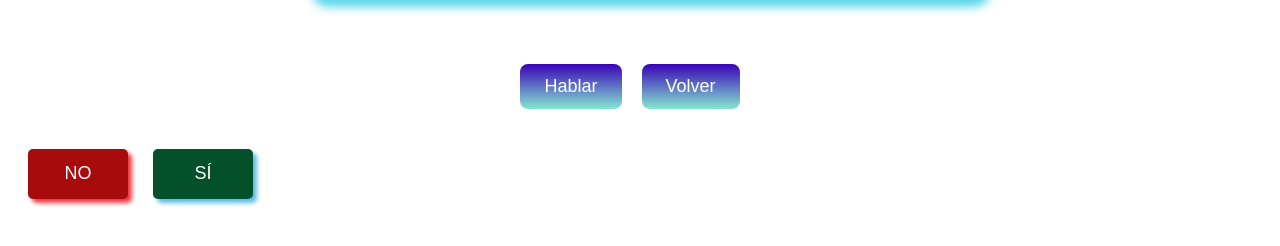
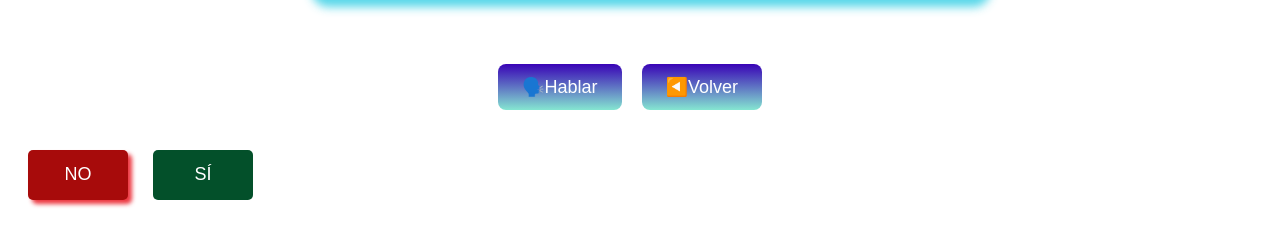
Before and after one commit to cristinavoda/Comunicapp, a Vue app: page /mi-comunicador in a window 1280 px wide. Both pictures are taken after a click on the element "quiero comer,tengo hambre". Shown: the part 634-880 px from the top of the page. Built offline with nearby package versions, Linux system fonts and the light colour scheme.

Commit message:
media-query2

```diff
--- a/src/views/Comunicador.vue
+++ b/src/views/Comunicador.vue
@@ -5,8 +5,8 @@
       <img :src="fullscreenItem.image" alt="Imagen seleccionada" />
       <p>{{ fullscreenItem.text }}</p>
        <div class="fullscreen-card-buttons">
-      <button class="speak-button" @click="speakText(fullscreenItem.text)">Hablar</button>
-      <button class="back-button" @click="fullscreenItem = null">Volver</button>
+      <button class="speak-button" @click="speakText(fullscreenItem.text)">🗣️Hablar</button>
+      <button class="back-button" @click="fullscreenItem = null">◀️Volver</button>
     </div>
      <div class="fullscreen-si-no">
     <button id="no-button" class="button no" @click="speakText('NO')">NO</button>
@@ -31,6 +31,7 @@
       </div>
     </div>
   </div>
+
 </template>
 
 <script>
@@ -104,6 +105,7 @@ background-color: #e8ecdc;
   padding: 0px;
   margin-left: 0cap;
   transition: transform 0.3s ease, box-shadow 0.3s ease;
+  gap:10px;
 }
 .btn:hover:after {
   content: attr(data-text);
@@ -171,12 +173,11 @@ background-color: #e8ecdc;
 }
 
 .fullscreen-card img {
-  max-width: 390px;
-  min-width: 70%;
-  height: auto;
+  max-width: 420px;
+  min-height: 630px;
   border-radius: 12px;
   margin-top: -20px;
-  margin-left: 0px;
+  margin-left: 50px;
   box-shadow: 6px 6px 10px 6px rgba(66, 210, 230, 0.884);
   margin: 20px px;
 }
@@ -210,26 +211,13 @@ background-color: #e8ecdc;
 }
 
 .fullscreen-si-no {
-  display: flex;
+  display:none;
   justify-content: flex-start;
   gap: 10px;
-  margin-top: 30px;
-  margin-left: -30px;
+  margin-top: 300px;
+  margin-left: -3000px;
 }
 
 
-@media (max-width: 768px) {
-  .container {
-    font-size: 14px;
-    padding: 10px;
-  }
-}
 
-@media (max-width: 480px) {
-  .container {
-    font-size: 12px;
-    padding: 5px;
-  }
-
-}
 </style>
--- a/src/views/MiComunicador.vue
+++ b/src/views/MiComunicador.vue
@@ -5,8 +5,8 @@
       <img :src="selectedButton.image" :alt="selectedButton.text" />
       <p>{{ selectedButton.text }}</p>
    <div class="fullscreen-card-buttons">
-  <button class="speak-button" @click="speakText(selectedButton.text)">Hablar</button>
-  <button class="back-button" @click="selectedButton = null">Volver</button>
+  <button class="speak-button" @click="speakText(selectedButton.text)">🗣️Hablar</button>
+  <button class="back-button" @click="selectedButton = null">◀️Volver</button>
 </div>
 
     </div>
@@ -188,7 +188,15 @@ export default {
 .si {
   background-color: rgb(3, 80, 42);
   color: white;
-  box-shadow: 4px 4px 4px rgba(72, 178, 228, 0.884);
+ .fullscreen-si-no {
+  display:none;
+  justify-content: flex-start;
+  gap: 10px;
+  margin-top: 30px;
+  margin-left: -30px;
+}
+
+
   margin-top: 40px;
 }
 .container {
@@ -240,6 +248,15 @@ export default {
 .back-button:hover {
   background: #268ac4;
 }
+.fullscreen-si-no {
+  display:none;
+  justify-content: flex-start;
+  gap: 10px;
+  margin-top: 30px;
+  margin-left: -30px;
+}
+
+
 
 
 @media (max-width: 768px) {
```
